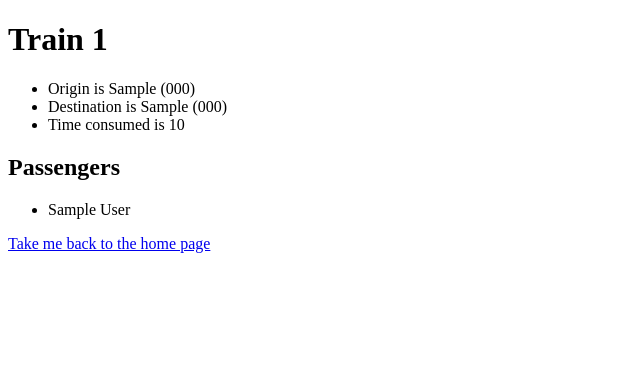
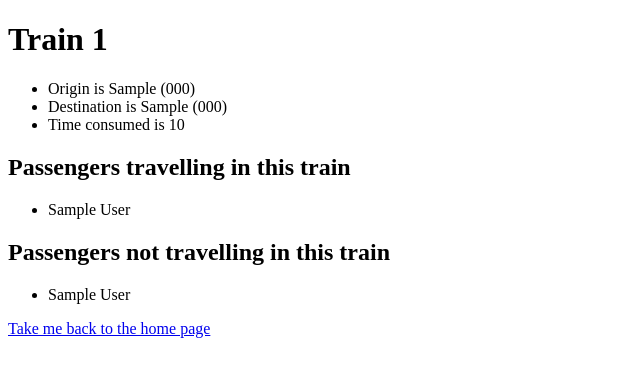
Before and after one commit to amateur-dev/django_trainbooking_tutorial, a Django app: template train/templates/train/train_id.html in a window 1280 px wide. Shown: the top 377 px of the page, without its empty margins (0-640 px from the left). Run offline with Django 3.2, Linux system fonts and the light colour scheme; the template is opened without the code that fills it: values that come from a table or form of the project are taken from there, others are empty; tables that the repository leaves empty hold one stand-in row (values such as "Sample post").

Commit message:
Updated PSQL and Train ID page
Changed the DB location, kept the password in a secret file (git ignore). The Train ID page now shows the passengers that are not travelling too.

```diff
--- a/train/templates/train/train_id.html
+++ b/train/templates/train/train_id.html
@@ -11,7 +11,7 @@
     <li>Time consumed is {{ train.duration }}</li>
 </ul>
 
-<h2>Passengers</h2>
+<h2>Passengers travelling in this train</h2>
 <ul>
     {% for passenger in passengers %}
     <li>
@@ -23,6 +23,20 @@
     {% endfor %}
 </ul>
 
+<h2>Passengers not travelling in this train</h2>
+<ul>
+    {% for passenger_not in passengers_not %}
+    <li>
+        {{ passenger_not }}
+    </li>
+    {% empty %}
+    No passengers found.
+
+    {% endfor %}
+</ul>
+
+
+
 
 <a href="{% url 'index' %}">Take me back to the home page</a>
 
--- a/train/views.py
+++ b/train/views.py
@@ -3,6 +3,8 @@ from django.shortcuts import render
 
 from .models import Train
 from .models import Station
+from .models import Passenger
+
 # Create your views here.
 
 
@@ -22,6 +24,7 @@ def train_id(request, train_id):
         raise Http404("Train does not exist")
     context = {
         "train": train,
-        "passengers": train.passengers.all()
+        "passengers": train.passengers.all(),
+        "passengers_not": Passenger.objects.exclude(trains=train).all()
     }
     return render(request, "train/train_id.html", context)
```
Also changed, not shown: trainapp/settings.py (+6 -4 lines), 1 other file.
